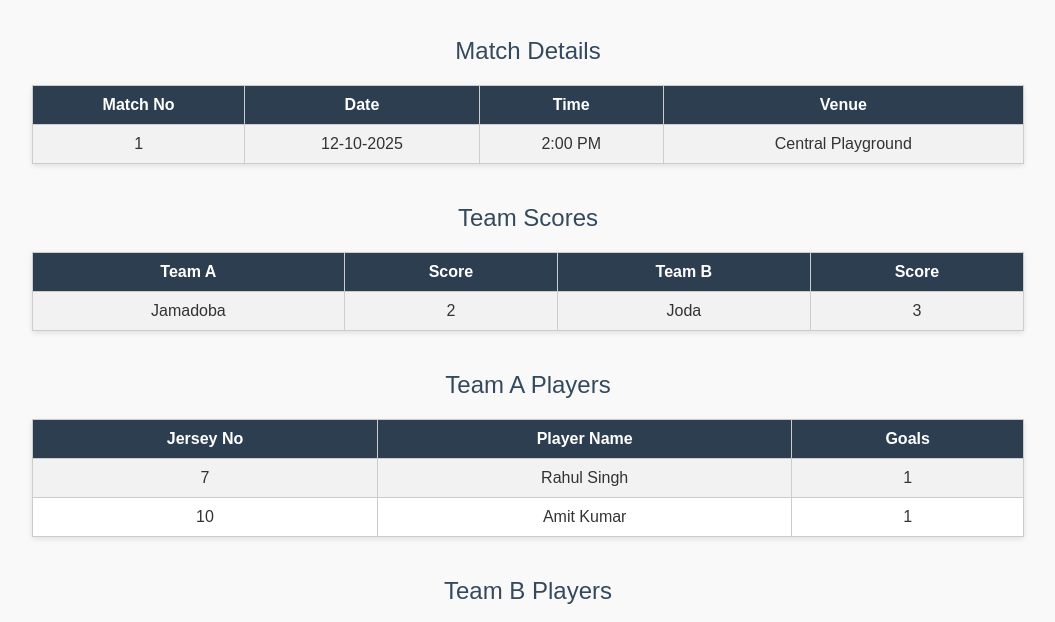
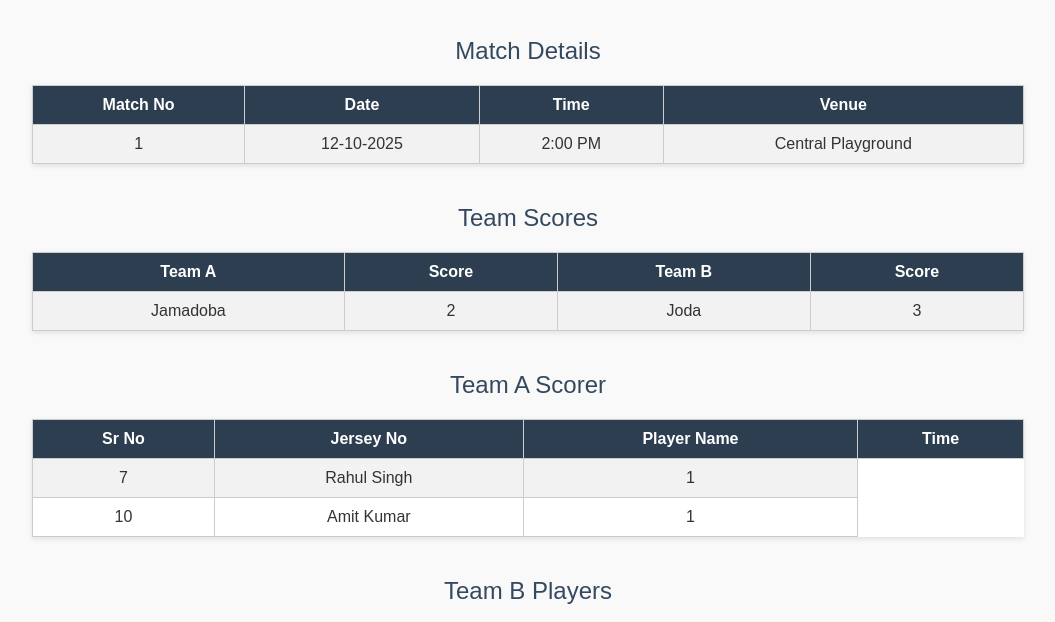
Before and after one commit to Ganesh-bot583/aspire-2.0-livescore., a plain HTML site: page index.html in a window 1280 px wide. Shown: the part 109-731 px from the top of the page, without its empty margins (112-1167 px from the left). Drawn offline with Linux system fonts and the light colour scheme.

Commit message:
Update index.html

```diff
--- a/index.html
+++ b/index.html
@@ -77,12 +77,13 @@
         </tr>
     </table>
 
-    <div class="section-title">Team A Players</div>
+    <div class="section-title">Team A Scorer</div>
     <table>
         <tr>
+            <th>Sr No</th>
             <th>Jersey No</th>
             <th>Player Name</th>
-            <th>Goals</th>
+            <th>Time</th>
         </tr>
         <tr>
             <td>7</td>
@@ -102,7 +103,7 @@
             <th>Sr No</th>
             <th>Jersey No</th>
             <th>Player Name</th>
-            <th>Goals</th>
+            <th>Time</th>
         </tr>
         <tr>
             <td>9</td>
```
